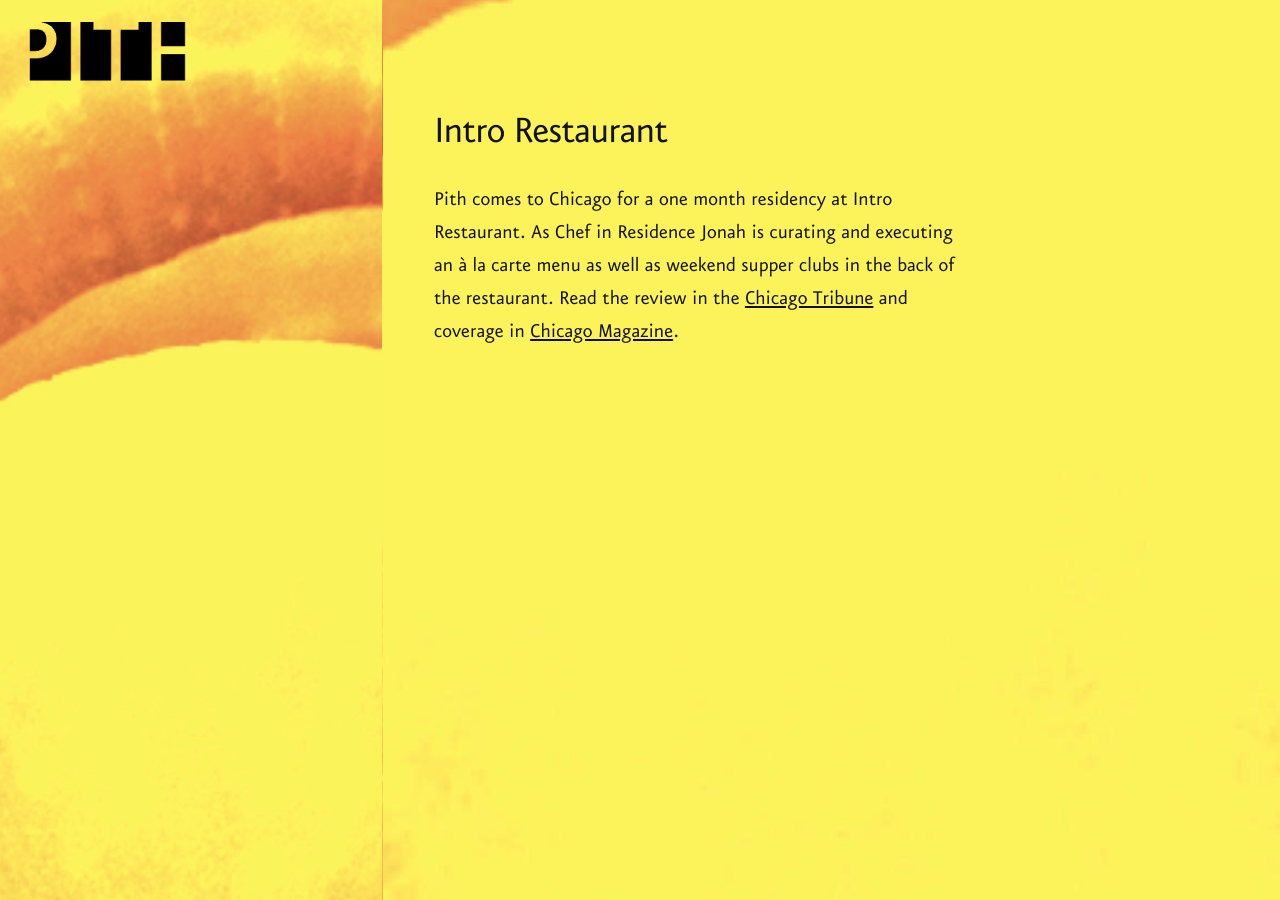
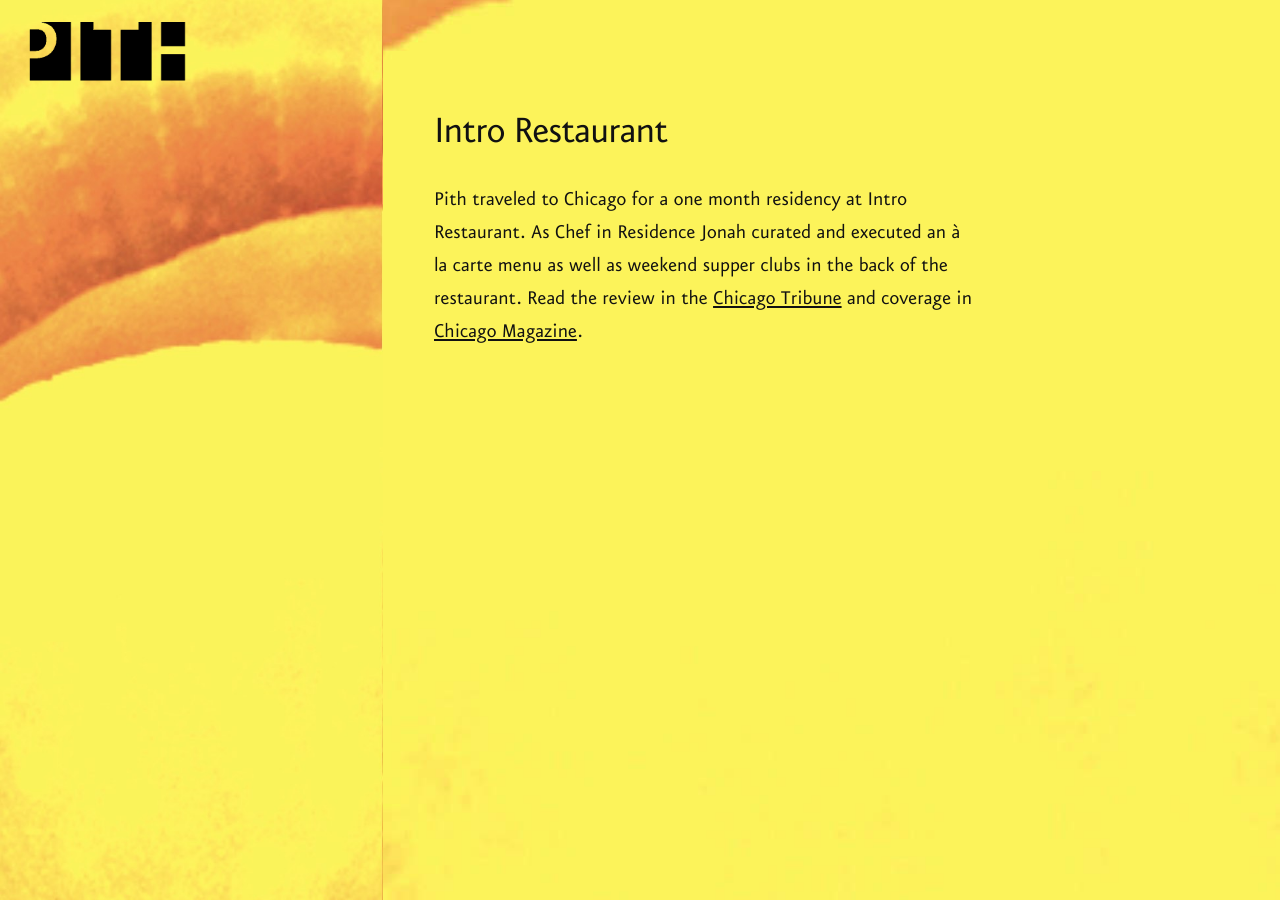
Before and after one commit to zoe-pith/pith-site, a Jekyll site: the page built from _posts/2016-09-26-intro-restaurant.md, in a window 1280 px wide. Built offline with Jekyll 4.4.1, drawn with Linux system fonts in a browser that asks for light colours.

Commit message:
Update 2016-09-26-intro-restaurant.md

```diff
--- a/_posts/2016-09-26-intro-restaurant.md
+++ b/_posts/2016-09-26-intro-restaurant.md
@@ -4,4 +4,4 @@
 categories: projects
 ---
 
-Pith comes to Chicago for a one month residency at Intro Restaurant. As Chef in Residence Jonah is curating and executing an à la carte menu as well as weekend supper clubs in the back of the restaurant. Read the review in the [Chicago Tribune](http://www.chicagotribune.com/dining/restaurants/ct-review-intro-jonah-reider-food-0928-20160924-column.html) and coverage in [Chicago Magazine](http://www.chicagomag.com/dining-drinking/August-2016/New-Chef-Intro-Jonah-Reider/).
+Pith traveled to Chicago for a one month residency at Intro Restaurant. As Chef in Residence Jonah curated and executed an à la carte menu as well as weekend supper clubs in the back of the restaurant. Read the review in the [Chicago Tribune](http://www.chicagotribune.com/dining/restaurants/ct-review-intro-jonah-reider-food-0928-20160924-column.html) and coverage in [Chicago Magazine](http://www.chicagomag.com/dining-drinking/August-2016/New-Chef-Intro-Jonah-Reider/).
```
